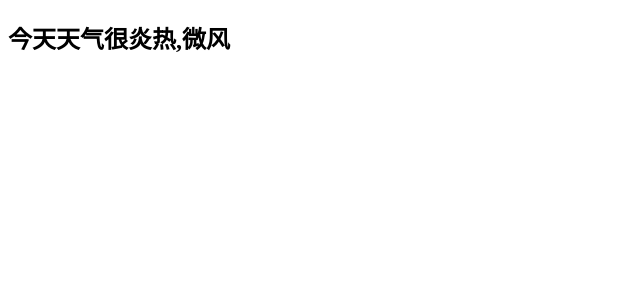
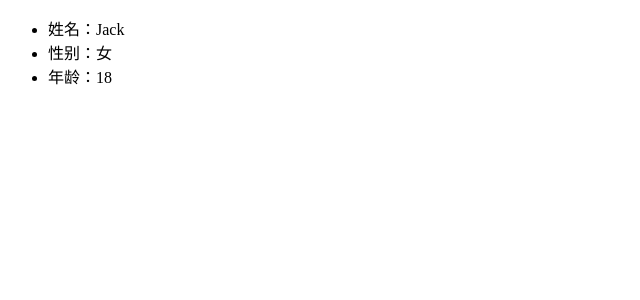
Before and after one commit to Ares-Chang/react_basic_study, a React (Create React App) app: page / in a window 1280 px wide. Shown: the top 300 px of the page, without its empty margins (0-640 px from the left). Built offline with nearby package versions, Linux system fonts and the light colour scheme.

Commit message:
add: props 组件传值及验证

```diff
--- a/package.json
+++ b/package.json
@@ -6,6 +6,7 @@
     "@testing-library/jest-dom": "^5.11.4",
     "@testing-library/react": "^11.1.0",
     "@testing-library/user-event": "^12.1.10",
+    "prop-types": "^15.7.2",
     "react": "^17.0.2",
     "react-dom": "^17.0.2",
     "react-scripts": "4.0.3",
--- a/src/App.js
+++ b/src/App.js
@@ -1,16 +1,45 @@
 import React from 'react';
+import PropTypes from 'prop-types'
 
-// 有状态组件数据更新 简写版
-class App extends React.Component {
-  state = { isHost: true, wind: '微风' }  // 类内赋值会自行注册初始化
-  render() {
-    const { isHost, wind } = this.state
-    return <h2 onClick={this.changeWeather}>今天天气很{isHost ? "炎热" : "凉爽"},{wind}</h2>
-  }
+// props 组件传值
+// class App extends React.Component {
+//   static propTypes = {
+//     // name: React.propTypes.string, // 15.x 之前写法
+//     name: PropTypes.string,  // 16.x 之后写法，不是必须的
+//     sex: PropTypes.string.isRequired,  // isRequired 后缀，标识这具值是必传的
+//     age: PropTypes.number.isRequired
+//   }
+//   static defaultProps = { // 设置默认值，如果没有传值会使用默认值。
+//     name: 'Jack'
+//   }
+//   render() {
+//     return (
+//       <ul>
+//         <li>姓名：{this.props.name}</li>
+//         <li>性别：{this.props.sex}</li>
+//         <li>年龄：{this.props.age}</li>
+//       </ul>
+//     )
+//   }
+// }
 
-  changeWeather = () => { // 箭头函数内是没有 this 的 this 指向父级
-    const { isHost } = this.state
-    this.setState({ isHost: !isHost })
-  }
+function App(props) {
+  console.log(props)
+  return (
+    <ul>
+      <li>姓名：{props.name}</li>
+      <li>性别：{props.sex}</li>
+      <li>年龄：{props.age}</li>
+    </ul>
+  )
 }
+App.propTypes = {
+  name: PropTypes.string,  // 16.x 之后写法，不是必须的
+  sex: PropTypes.string.isRequired,  // isRequired 后缀，标识这具值是必传的
+  age: PropTypes.number.isRequired
+}
+App.defaultProps = { // 设置默认值，如果没有传值会使用默认值。
+  name: 'Jack'
+}
+
 export default App;
--- a/src/index.js
+++ b/src/index.js
@@ -4,9 +4,10 @@ import ReactDOM from 'react-dom';
 import App from './App';
 import reportWebVitals from './reportWebVitals';
 
+const params = { sex: '女', age: 18 }
 ReactDOM.render(
   <React.StrictMode>
-    <App />
+    <App {...params} />
   </React.StrictMode>,
   document.getElementById('root')
 );
```
Also changed, not shown: 1 other file (tests, documents, lock files or other folders).
